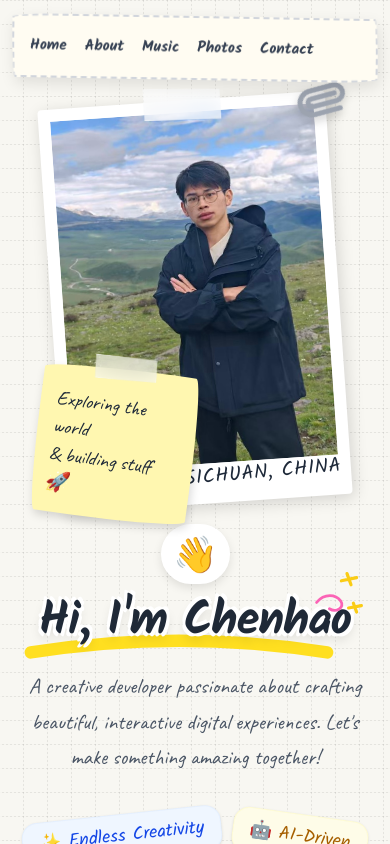
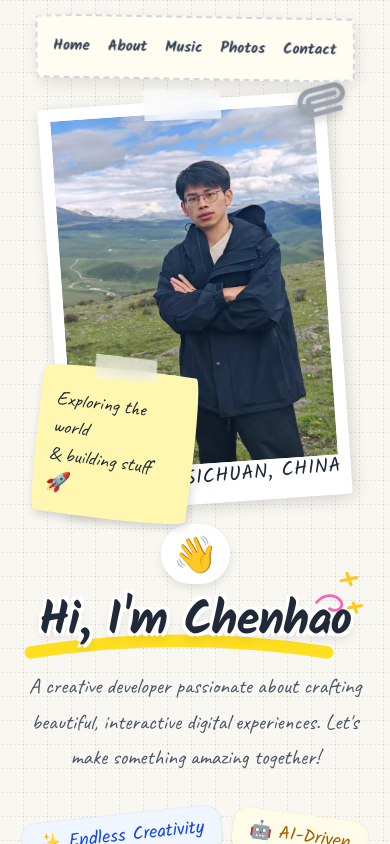
Before and after one commit to John516csd/HaoCorner, a Next.js app: page / in a window 390 px wide. Shown: the top 844 px of the page. Built offline with nearby package versions, Linux system fonts and the light colour scheme; a web font is replaced by a local one.

Commit message:
fix: tighten mobile nav width

```diff
--- a/app/components/figma-ui/NavBar.tsx
+++ b/app/components/figma-ui/NavBar.tsx
@@ -30,7 +30,7 @@ export function NavBar() {
       animate={{ y: 0, x: '-50%', rotate: 1 }}
       transition={{ type: 'spring', stiffness: 200, damping: 20, delay: 0.5 }}
       whileHover={{ rotate: 0, scale: 1.02 }}
-      className="fixed top-4 md:top-6 left-1/2 z-50 w-[calc(100vw-24px)] max-w-sm md:w-[min(calc(100vw-32px),46rem)] md:max-w-none bg-[#fffcf2] px-2.5 sm:px-4 md:px-8 py-2 md:py-3 shadow-[2px_6px_15px_rgba(0,0,0,0.1)] border-2 border-dashed border-gray-300 overflow-visible"
+      className="fixed top-4 md:top-6 left-1/2 z-50 w-fit max-w-[calc(100vw-24px)] md:w-[min(calc(100vw-32px),46rem)] md:max-w-none bg-[#fffcf2] px-2.5 sm:px-4 md:px-8 py-2 md:py-3 shadow-[2px_6px_15px_rgba(0,0,0,0.1)] border-2 border-dashed border-gray-300 overflow-visible"
       style={{
         // Generates a slightly imperfect, hand-drawn paper box look
         borderRadius: '255px 15px 225px 15px/15px 225px 15px 255px'
```
